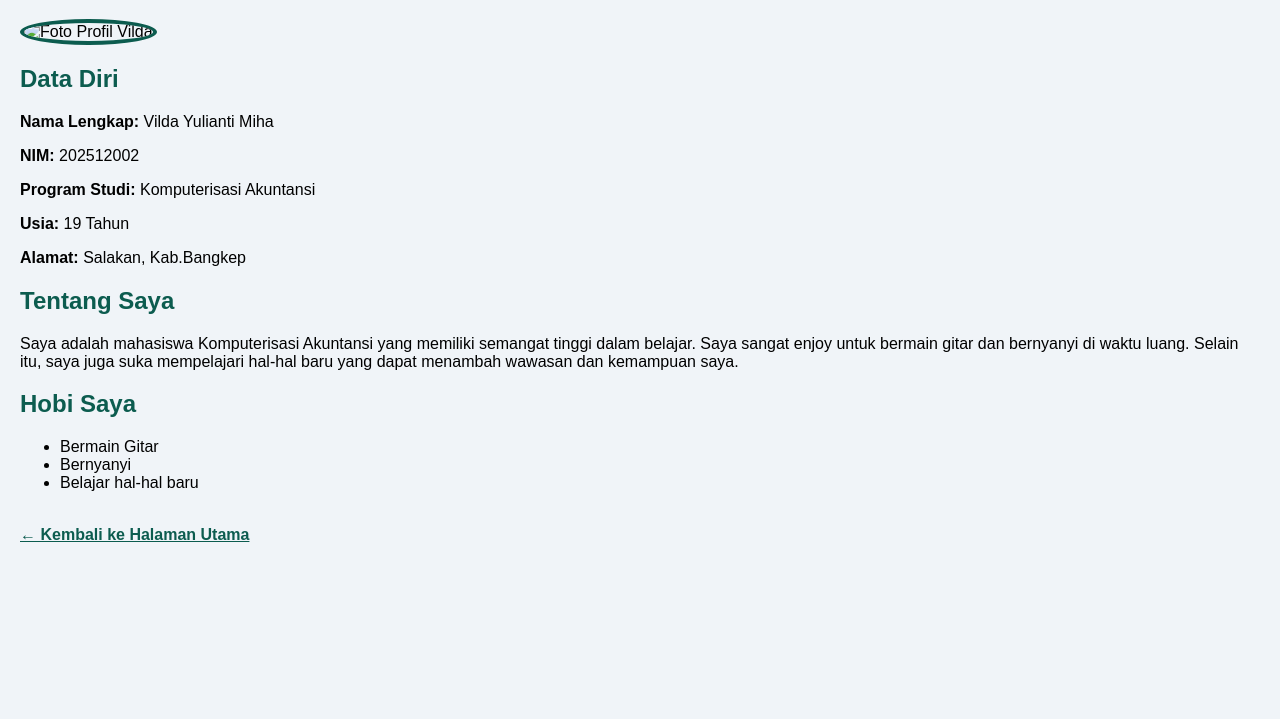
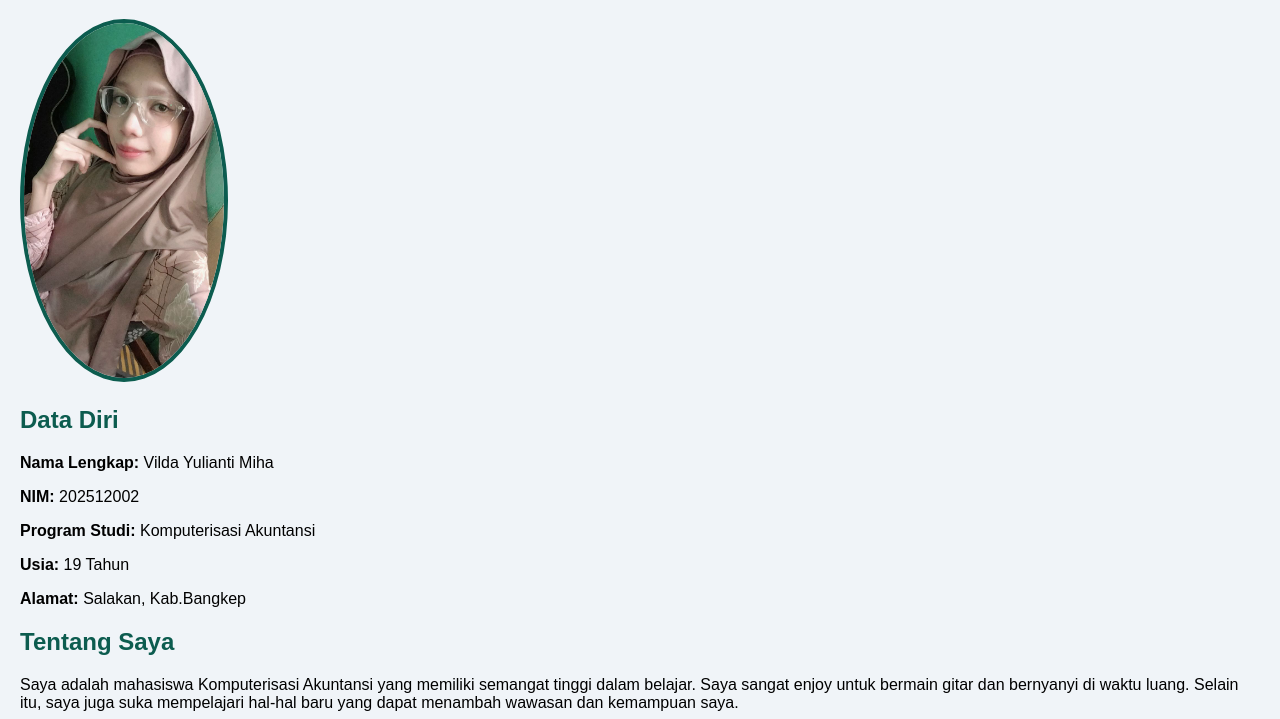
Before and after one commit to velisya99/pengenalan-diri, a plain HTML site: page profil.html in a window 1280 px wide. Shown: the part 81-800 px from the top of the page. Drawn offline with Linux system fonts and the light colour scheme.

Commit message:
Update profil.html

```diff
--- a/profil.html
+++ b/profil.html
@@ -7,7 +7,7 @@
 
   <h1 style="color: rgb(12, 92, 79);">Profil Pribadi</h1>
 
-  <img src="gambar/foto.jpeg" width="200" alt="Foto Profil Vilda" style="border-radius: 50%; border: 4px solid rgb(12, 92, 79);">
+  <img src="foto.jpeg" width="200" alt="Foto Profil Vilda" style="border-radius: 50%; border: 4px solid rgb(12, 92, 79);">
 
   <h2 style="color: rgb(12, 92, 79);">Data Diri</h2>
 
```
